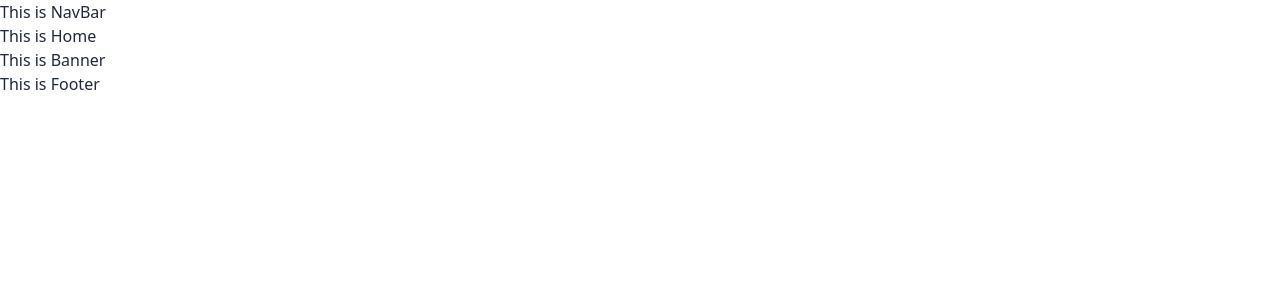
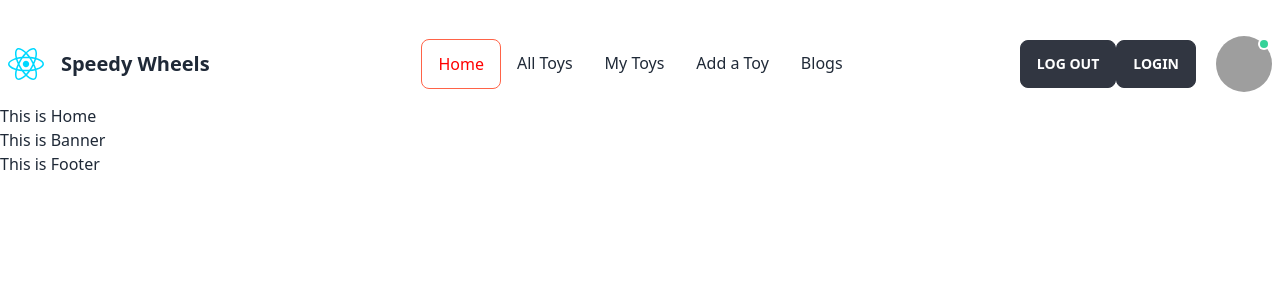
Before and after one commit to Washim-Akram/speedy-wheels-client, a React (Vite) app: page / in a window 1280 px wide. Shown: the top 300 px of the page. Built offline with nearby package versions, Linux system fonts and the light colour scheme; grey boxes are pictures that could not be loaded.

Commit message:
Added Navbar and active route feature

```diff
--- /dev/null
+++ b/src/pages/Shared/NavBar/NavBar.css
@@ -0,0 +1,6 @@
+a.active {
+  color: red;
+  font-weight: 500;
+  background: none;
+  border: 1px solid tomato;
+}
--- a/src/pages/Shared/NavBar/NavBar.jsx
+++ b/src/pages/Shared/NavBar/NavBar.jsx
@@ -1,7 +1,133 @@
+import { Link, NavLink } from "react-router-dom";
+import logo from "../../../assets/react.svg";
+import "./NavBar.css";
+
 const NavBar = () => {
+  const navItems = (
+    <>
+      <li className="tooltip" data-tip="Home">
+        <NavLink
+          to="/"
+          className={({ isActive, isPending }) =>
+            isPending ? "pending" : isActive ? "active" : ""
+          }
+        >
+          Home
+        </NavLink>
+      </li>
+
+      <li className="tooltip" data-tip="All Toys">
+        <NavLink
+          to="/all-toys"
+          className={({ isActive, isPending }) =>
+            isPending ? "pending" : isActive ? "active" : ""
+          }
+        >
+          All Toys
+        </NavLink>
+      </li>
+
+      <li className="tooltip" data-tip="My Toys">
+        <NavLink
+          to="/my-toys"
+          className={({ isActive, isPending }) =>
+            isPending ? "pending" : isActive ? "active" : ""
+          }
+        >
+          My Toys
+        </NavLink>
+      </li>
+
+      <li className="tooltip" data-tip="Add a Toy">
+        <NavLink
+          to="/add-toy"
+          className={({ isActive, isPending }) =>
+            isPending ? "pending" : isActive ? "active" : ""
+          }
+        >
+          Add a Toy
+        </NavLink>
+      </li>
+
+      <li className="tooltip" data-tip="Blogs">
+        <NavLink
+          to="/blogs"
+          className={({ isActive, isPending }) =>
+            isPending ? "pending" : isActive ? "active" : ""
+          }
+        >
+          Blogs
+        </NavLink>
+      </li>
+    </>
+  );
   return (
-    <div>
-      <h2>This is NavBar</h2>
+    <div className="navbar bg-base-100 h-20 md:mt-6 container mx-auto">
+      <div className="navbar-start">
+        <div className="dropdown">
+          <label tabIndex={0} className="btn btn-ghost lg:hidden">
+            <svg
+              xmlns="http://www.w3.org/2000/svg"
+              className="h-5 w-5"
+              fill="none"
+              viewBox="0 0 24 24"
+              stroke="currentColor"
+            >
+              <path
+                strokeLinecap="round"
+                strokeLinejoin="round"
+                strokeWidth="2"
+                d="M4 6h16M4 12h8m-8 6h16"
+              />
+            </svg>
+          </label>
+          <ul
+            tabIndex={0}
+            className="menu menu-compact dropdown-content mt-3 p-2 shadow bg-base-100 rounded-box w-52"
+          >
+            {navItems}
+          </ul>
+        </div>
+        <Link
+          to="/"
+          className="normal-case text-xl tooltip tooltip-bottom"
+          data-tip="Speedy Wheels"
+        >
+          <img src={logo} alt="Logo" />
+        </Link>
+        <Link
+          to="/"
+          className="btn btn-ghost normal-case text-xl tooltip tooltip-bottom inline-flex items-center"
+          data-tip="Speedy Wheels"
+        >
+          Speedy Wheels
+        </Link>
+      </div>
+      <div className="navbar-center hidden lg:flex">
+        <ul className="menu menu-horizontal px-1">{navItems}</ul>
+      </div>
+      <div className="navbar-end">
+        <div className="mr-5">
+          <button className="btn btn-active tooltip" data-tip="Log Out">
+            Log Out
+          </button>
+
+          <Link to="/login">
+            <button className="btn btn-active tooltip" data-tip="Login">
+              Login
+            </button>
+          </Link>
+        </div>
+        <div className="avatar online">
+          <div className="w-14 rounded-full cursor-pointer">
+            <img
+              src="/images/stock/photo-1534528741775-53994a69daeb.jpg"
+              className="tooltip"
+              data-tip="User"
+            />
+          </div>
+        </div>
+      </div>
     </div>
   );
 };
```
